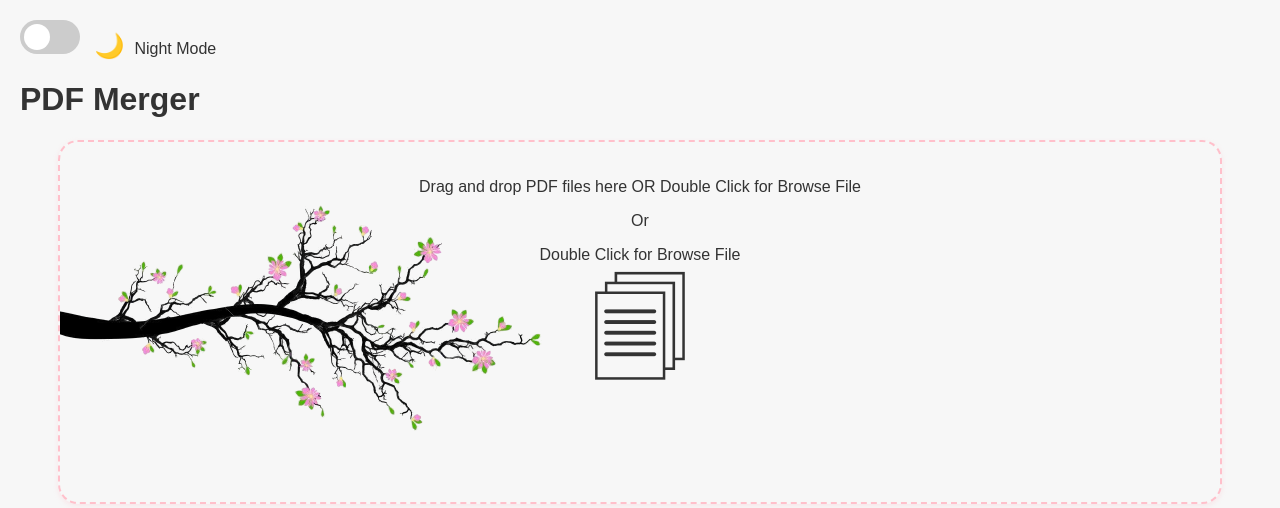
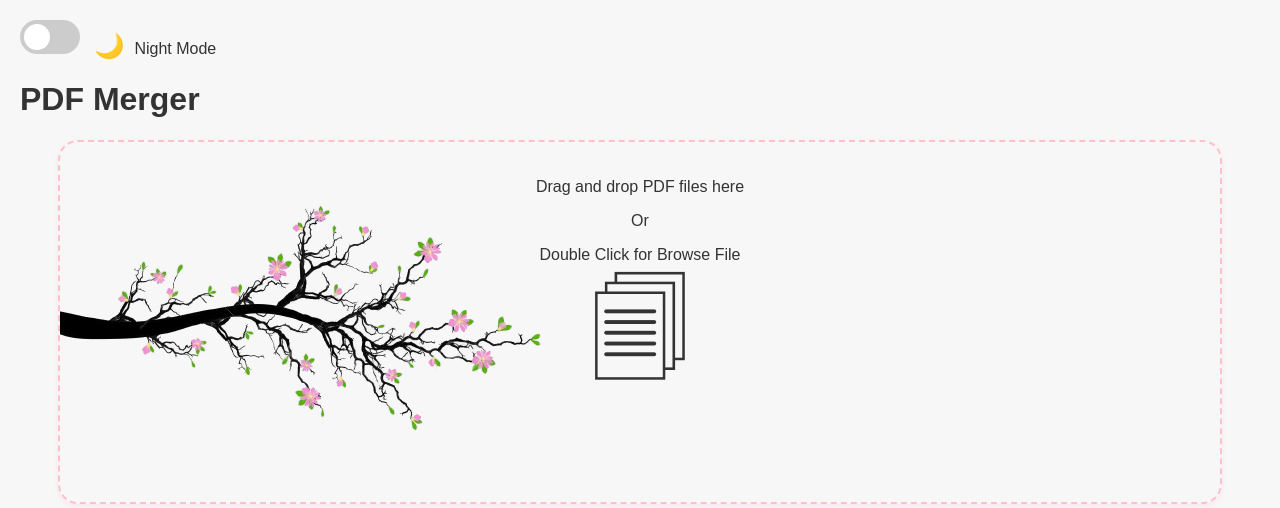
Before and after one commit to lookmhen/combinepdf, a Flask app: page /merge/ in a window 1280 px wide. Shown: the top 508 px of the page. Run offline with Flask 3, Linux system fonts and the light colour scheme.

Commit message:
Fix human error something - -a

```diff
--- a/templates/index.html
+++ b/templates/index.html
@@ -15,7 +15,7 @@
 
 
     <div id="drop-area" ondblclick="browseFiles()">
-        <p>Drag and drop PDF files here OR Double Click for Browse File</p>
+        <p>Drag and drop PDF files here</p>
 		<p>Or<p>
 		<p>Double Click for Browse File</p>
 		<span class="symbol">&#128464;</span>
```
Also changed, not shown: 1 other file.
